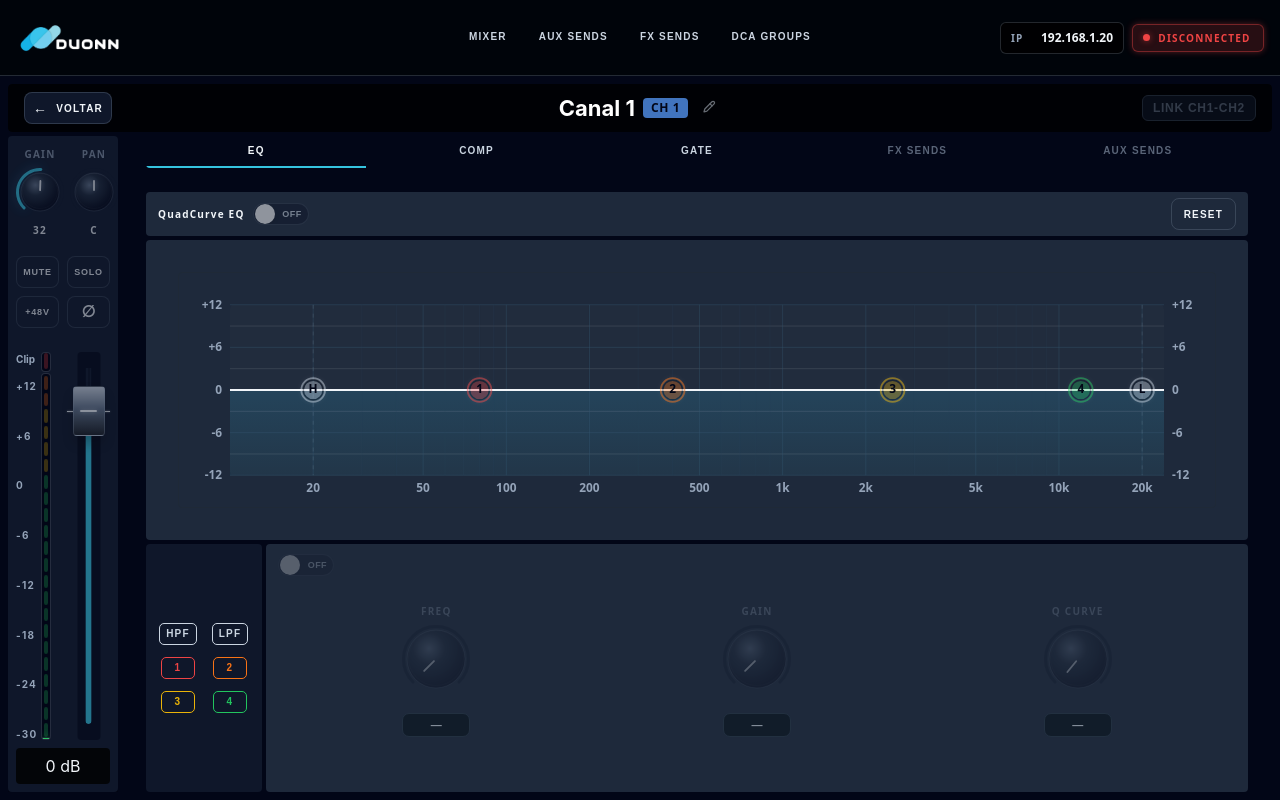
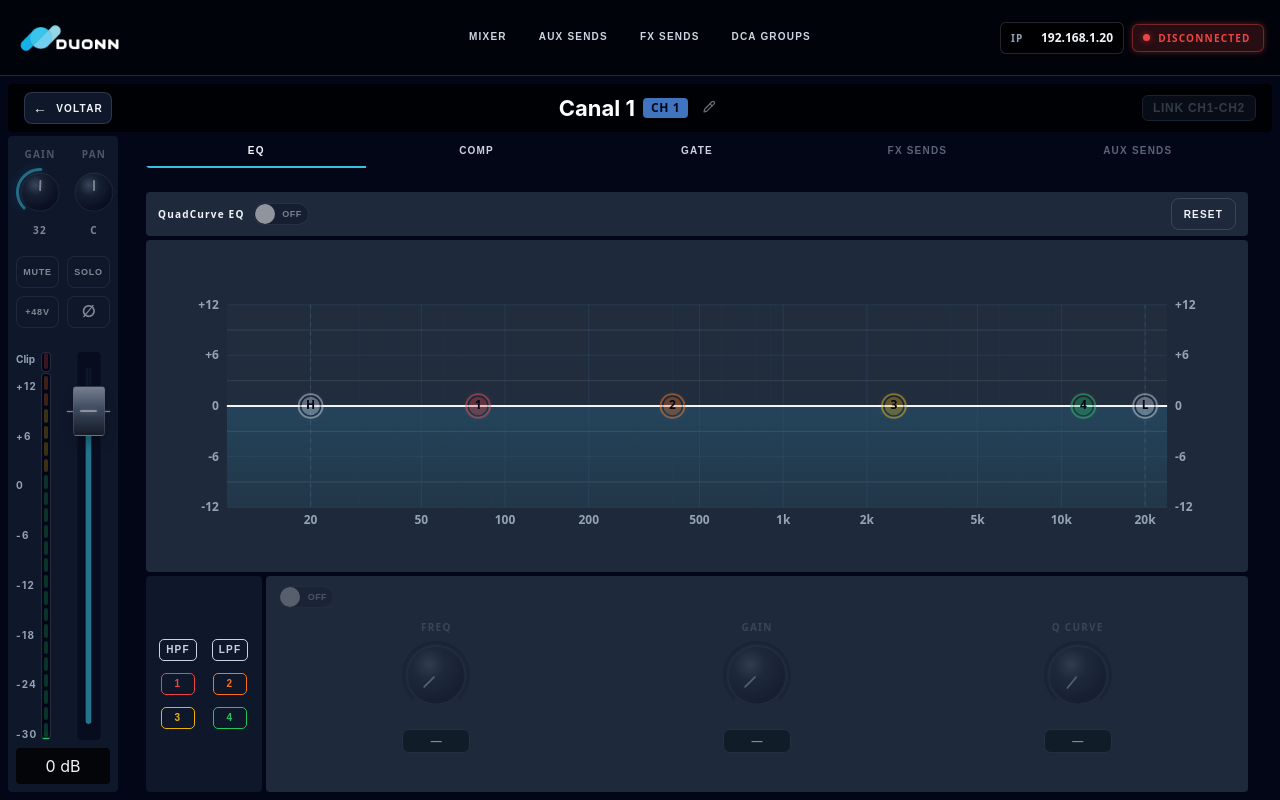
Before and after one commit to feliperlima/ax-controller, a React (Vite) app in the folder apps/desktop/: page / in a window 1280 px wide. Both pictures are taken after a click on the icon 63 px from the left and 116 px from the top of the page. Built offline with nearby package versions, Linux system fonts and the light colour scheme.

Commit message:
Clean up: Remove unused SelectField function after discrete knob implementation

```diff
--- a/apps/desktop/src/components/ChannelProcessors.tsx
+++ b/apps/desktop/src/components/ChannelProcessors.tsx
@@ -587,62 +587,6 @@ function EditableKnob({
   );
 }
 
-function SelectField<T extends string | number>({
-  label,
-  value,
-  disabled = false,
-  options,
-  onChange,
-}: {
-  label: string;
-  value: T;
-  disabled?: boolean;
-  options: { label: string; value: T }[];
-  onChange: (value: T) => void;
-}) {
-  return (
-    <label
-      style={{
-        display: "grid",
-        gap: 5,
-        color: "#cbd5e1",
-        fontSize: 11,
-        fontWeight: 800,
-        textTransform: "uppercase",
-      }}
-    >
-      {label}
-      <select
-        value={String(value)}
-        disabled={disabled}
-        onChange={(event) => {
-          const option = options.find(
-            (candidate) => String(candidate.value) === event.target.value
-          );
-
-          if (option) onChange(option.value);
-        }}
-        style={{
-          width: "100%",
-          padding: "8px 9px",
-          borderRadius: 7,
-          border: "1px solid #263746",
-          outline: "none",
-          background: "#07111a",
-          color: "#e5eef5",
-          fontWeight: 850,
-        }}
-      >
-        {options.map((option) => (
-          <option key={String(option.value)} value={String(option.value)}>
-            {option.label}
-          </option>
-        ))}
-      </select>
-    </label>
-  );
-}
-
 function ProcessorShell({
   title,
   children,
@@ -1310,19 +1254,24 @@ function EqGraph({
   onBandChange: (band: number, patch: Partial<EqBandState>) => void;
   onSelect: (selection: EqSelection) => void;
 }) {
-  const svgRef = useRef<SVGSVGElement | null>(null);
-  const [responsiveWidth, setResponsiveWidth] = useState(846);
+  const graphFrameRef = useRef<HTMLDivElement | null>(null);
+  const [responsiveSize, setResponsiveSize] = useState({ width: 846, height: 236 });
 
   useEffect(() => {
-    const node = svgRef.current;
+    const node = graphFrameRef.current;
     if (!node) return;
 
-    const updateWidth = () => {
-      const nextWidth = Math.round(node.getBoundingClientRect().width);
-      if (nextWidth > 0) setResponsiveWidth(nextWidth);
+    const updateSize = () => {
+      const rect = node.getBoundingClientRect();
+      const nextWidth = Math.round(rect.width);
+      const nextHeight = Math.round(rect.height);
+
+      if (nextWidth > 0 && nextHeight > 0) {
+        setResponsiveSize({ width: nextWidth, height: nextHeight });
+      }
     };
 
-    updateWidth();
+    updateSize();
 
     if (typeof ResizeObserver === "undefined") return;
 
@@ -1330,15 +1279,19 @@ function EqGraph({
       const entry = entries[0];
       if (!entry) return;
       const nextWidth = Math.round(entry.contentRect.width);
-      if (nextWidth > 0) setResponsiveWidth(nextWidth);
+      const nextHeight = Math.round(entry.contentRect.height);
+
+      if (nextWidth > 0 && nextHeight > 0) {
+        setResponsiveSize({ width: nextWidth, height: nextHeight });
+      }
     });
 
     observer.observe(node);
     return () => observer.disconnect();
   }, []);
 
-  const width = Math.max(360, responsiveWidth);
-  const height = 236;
+  const width = Math.max(360, responsiveSize.width);
+  const height = Math.max(180, responsiveSize.height);
   const graphX = 48;
   const graphY = 32;
   const graphWidth = Math.max(220, width - graphX * 2);
@@ -1435,13 +1388,20 @@ function EqGraph({
   }
 
   return (
+    <div
+      ref={graphFrameRef}
+      style={{
+        width: "100%",
+        height: "100%",
+        minHeight: 0,
+      }}
+    >
       <svg
-      ref={svgRef}
         viewBox={`0 0 ${width} ${height}`}
-      preserveAspectRatio="xMidYMid meet"
+        preserveAspectRatio="none"
         style={{
           width: "100%",
-        height: `${height}px`,
+          height: "100%",
           display: "block",
           minHeight: 0,
           borderRadius: 4,
@@ -1651,6 +1611,7 @@ function EqGraph({
         );
       })}
       </svg>
+    </div>
   );
 }
 
@@ -1819,7 +1780,7 @@ function EqEditor({
           minHeight: 0,
           height: "100%",
           display: "grid",
-          gridTemplateRows: "auto minmax(0, 1fr)",
+          gridTemplateRows: "minmax(0, 1fr) 216px",
           gap: 4,
           overflow: "hidden",
         }}
@@ -1828,7 +1789,7 @@ function EqEditor({
           style={{
             minHeight: 0,
             display: "grid",
-            gridTemplateRows: "44px auto",
+            gridTemplateRows: "44px minmax(0, 1fr)",
             gap: 4,
           }}
         >
@@ -1879,10 +1840,12 @@ function EqEditor({
 
           <div
             style={{
+              minHeight: 0,
+              height: "100%",
               padding: 32,
               boxSizing: "border-box",
               display: "grid",
-              alignContent: "start",
+              alignContent: "stretch",
               borderRadius: 4,
               border: "none",
               background: "var(--surface-panel-raised)",
```
Lines whose indentation alone changed are shown as unchanged.
